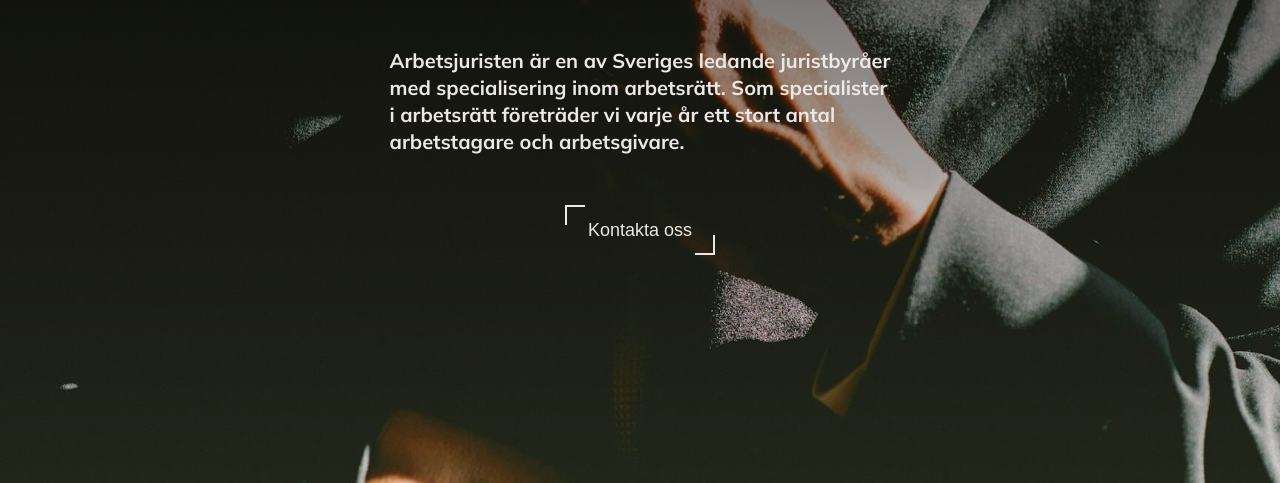
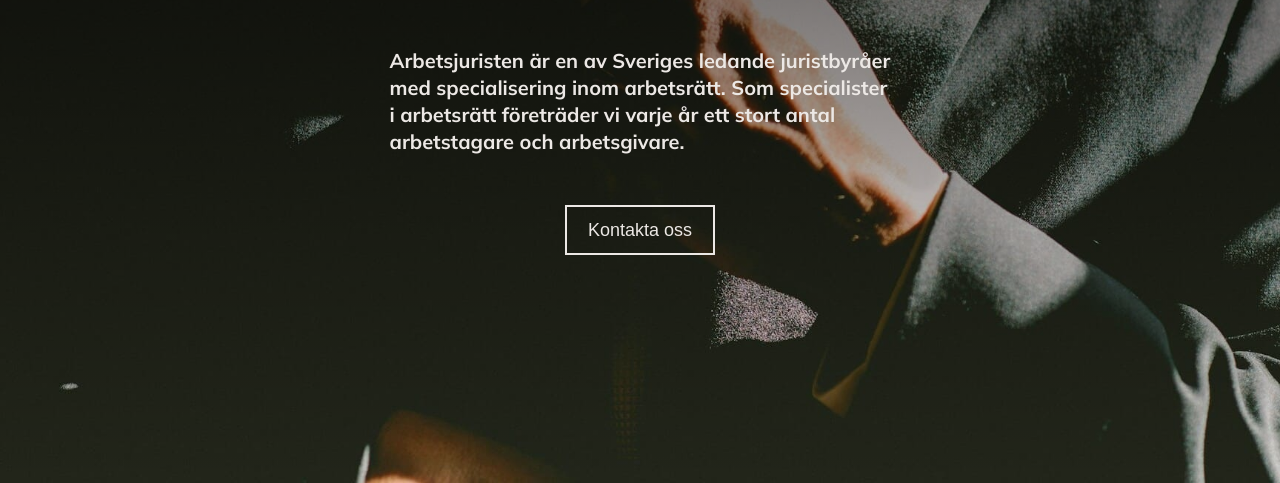
Before and after one commit to RobinHawiz/Arbetsjuristen, a plain HTML site: page index.html in a window 1280 px wide. In both pictures the pointer is over the button "Kontakta oss". Shown: the part 317-800 px from the top of the page. Drawn offline with nearby package versions, Linux system fonts and the light colour scheme; files that its build step writes are made by us from their sources.

Commit message:
style: cool button animation on hover

```diff
--- a/styles/_homepage.scss
+++ b/styles/_homepage.scss
@@ -31,12 +31,14 @@ button {
   position: relative;
   background: none;
   border: none;
+  cursor: pointer;
   width: 15rem;
   height: 5rem;
 
   .border-line {
     position: absolute;
     background: $primary;
+    transition: all ease 0.5s;
   }
 
   .border-line.top-right-vertical {
@@ -66,4 +68,29 @@ button {
   p {
     font-size: $tertiary-font;
   }
+
+  &:hover {
+    .border-line.top-right-vertical {
+      width: 0.2rem;
+      height: 5rem;
+    }
+    .border-line.top-right-horizontal {
+      top: 0;
+      width: 15rem;
+      height: 0.2rem;
+    }
+
+    .border-line.bottom-right-vertical {
+      bottom: 0;
+      right: 0;
+      width: 0.2rem;
+      height: 5rem;
+    }
+    .border-line.bottom-right-horizontal {
+      bottom: 0;
+      right: 0;
+      width: 15rem;
+      height: 0.2rem;
+    }
+  }
 }
```
